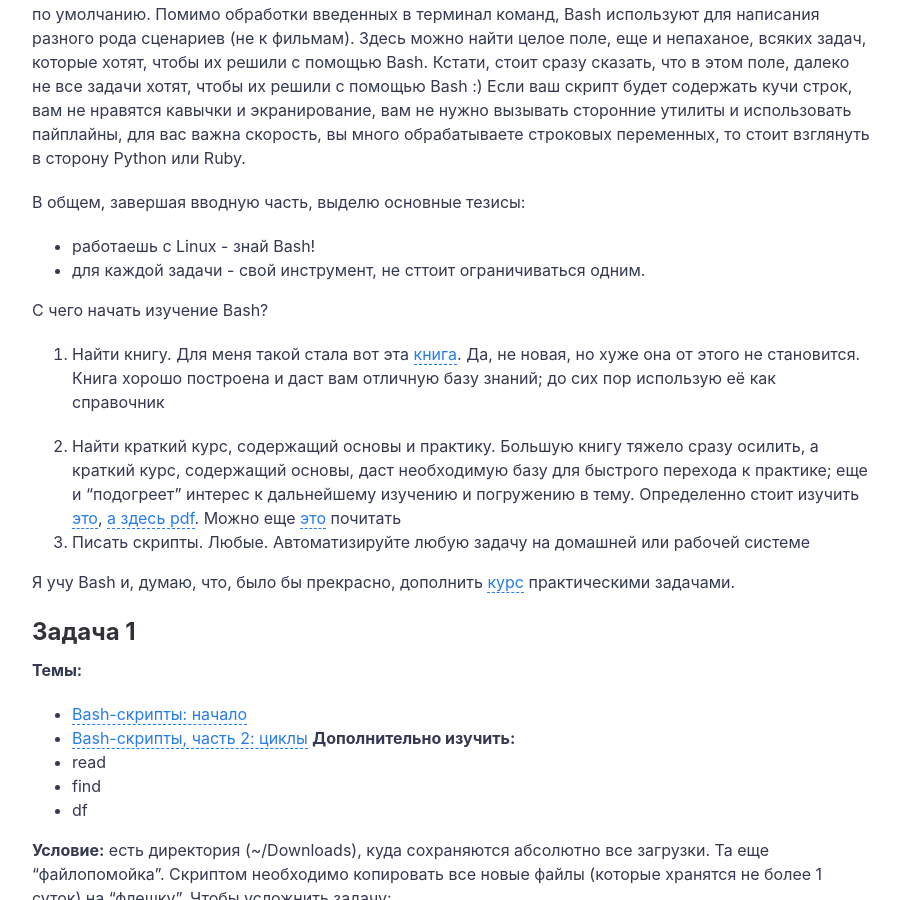
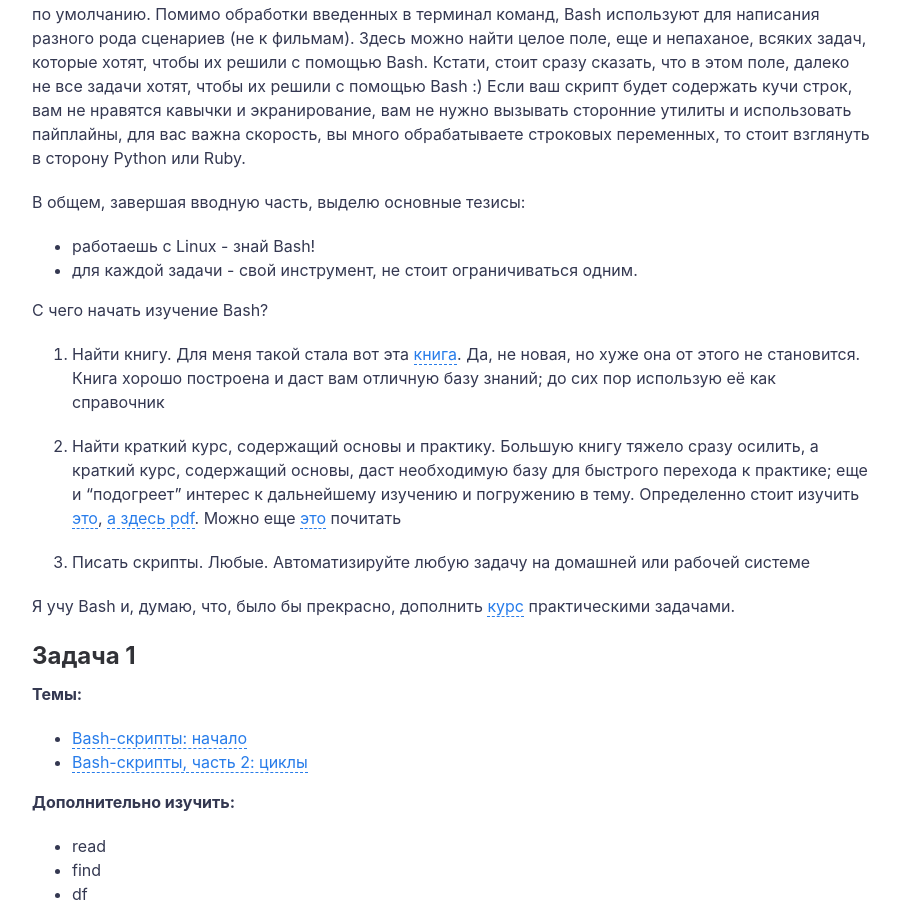
Before and after one commit to netdotwork/netdotwork.github.io, a Jekyll site: the page built from _posts/2018-06-26-bash-skripty-chast-1.md, in a window 1280 px wide and 900 px high, scrolled down 678 px. Shown: the whole window, without its empty margins (188-1088 px from the left). Built offline with Jekyll 4.4.1, drawn with Linux system fonts in a browser that asks for light colours; comment, search, counter and statistics services are not loaded.

Commit message:
Update 2018-06-26-bash-skripty-chast-1.md

```diff
--- a/_posts/2018-06-26-bash-skripty-chast-1.md
+++ b/_posts/2018-06-26-bash-skripty-chast-1.md
@@ -14,7 +14,7 @@ tags: [ bash ]
 
 В общем, завершая вводную часть, выделю основные тезисы:
 * работаешь с Linux - знай Bash!
-* для каждой задачи - свой инструмент, не сттоит ограничиваться одним.
+* для каждой задачи - свой инструмент, не стоит ограничиваться одним.
 
 С чего начать изучение Bash?
 1. Найти книгу.
@@ -25,6 +25,7 @@ tags: [ bash ]
 Большую книгу тяжело сразу осилить, а краткий курс, содержащий основы, даст необходимую базу для быстрого перехода к практике; еще и "подогреет" интерес к дальнейшему изучению и погружению в тему.
 Определенно стоит изучить [это](https://habr.com/company/ruvds/blog/325522/){:target="_blank"}, [а здесь pdf](https://habr.com/company/ruvds/blog/336764/){:target="_blank"}.
 Можно еще [это](https://www.opennet.ru/docs/RUS/bash_scripting_guide/){:target="_blank"} почитать
+
 3. Писать скрипты.
 Любые. Автоматизируйте любую задачу на домашней или рабочей системе
 
@@ -34,6 +35,7 @@ tags: [ bash ]
 **Темы:**
 * [Bash-скрипты: начало](https://habr.com/company/ruvds/blog/325522/){:target="_blank"}
 - [Bash-скрипты, часть 2: циклы](https://habr.com/company/ruvds/blog/325928/){:target="_blank"}
+
 **Дополнительно изучить:**
 - read
 - find
```
